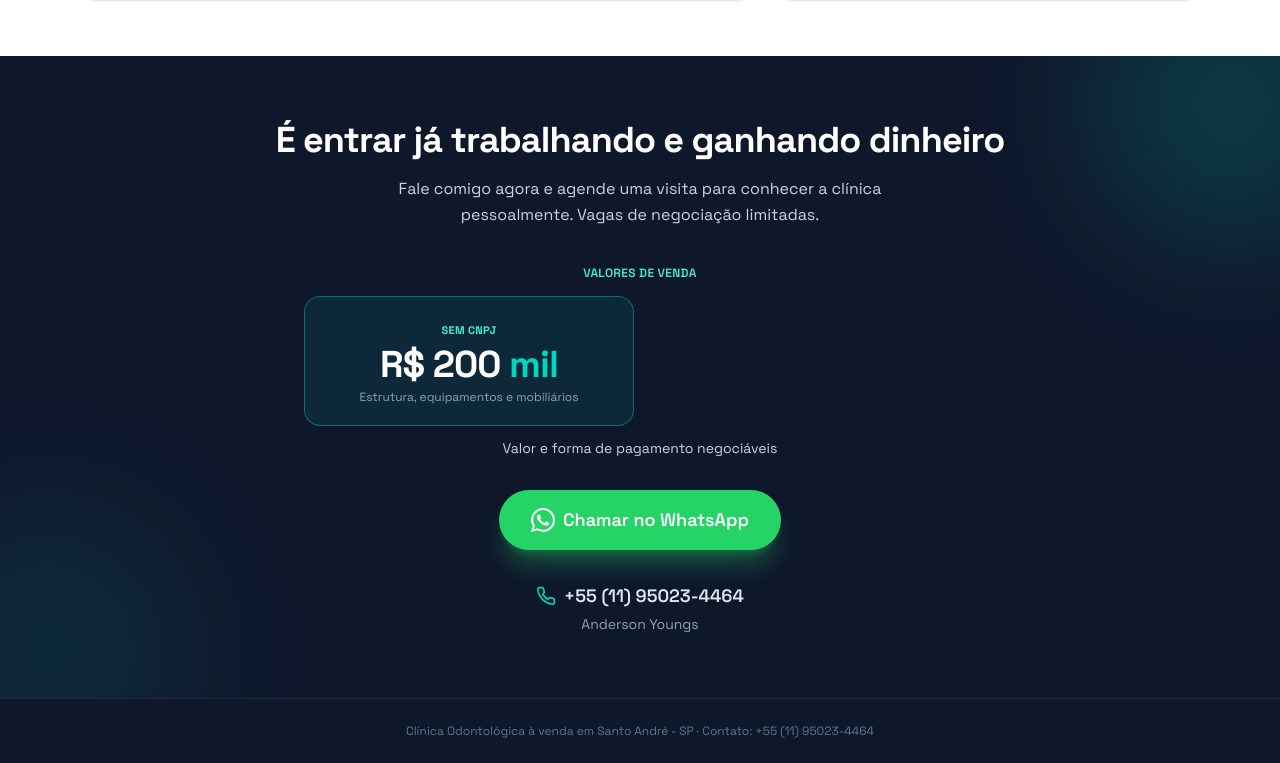
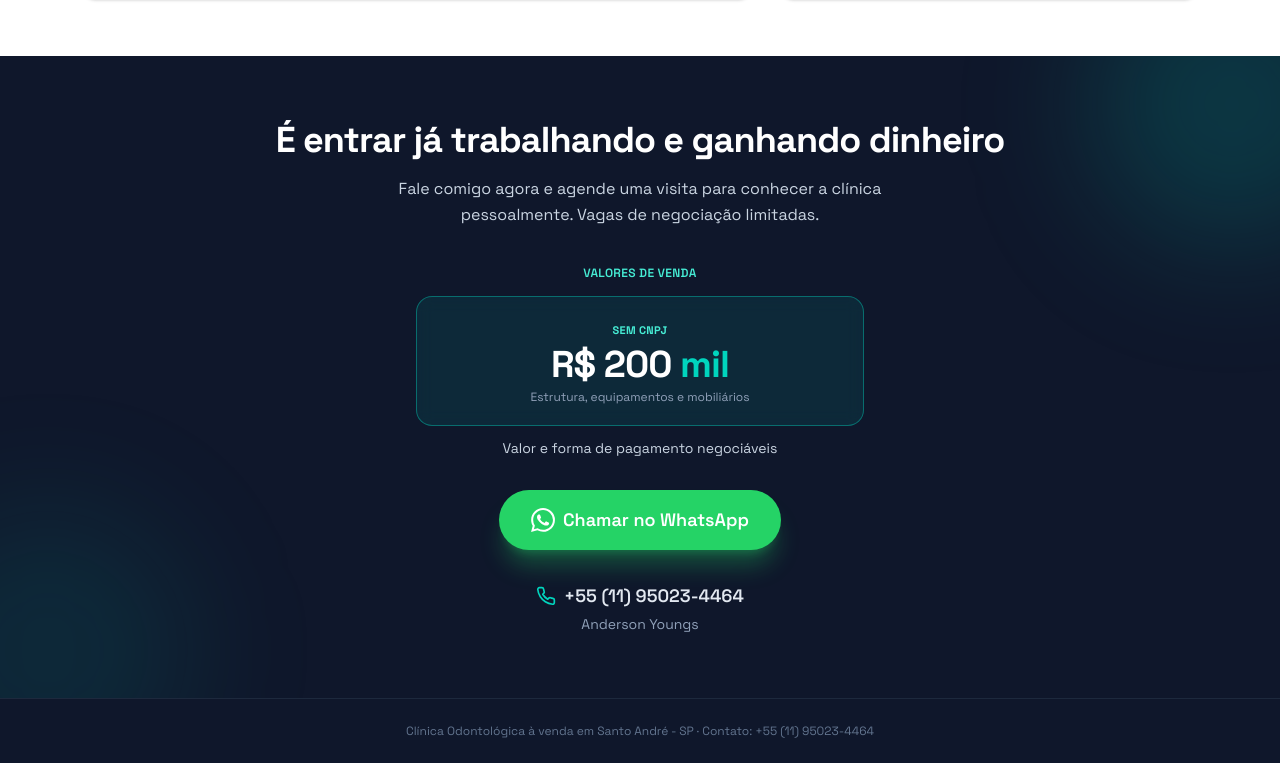
Before and after one commit to youngsbrasil/v0-landing-page-youngs-brasil, a Next.js app: page /venda-clinica-odontologica in a window 1280 px wide. Shown: the part 5105-5868 px from the top of the page. Built offline with nearby package versions, Linux system fonts and the light colour scheme.

Commit message:
Centraliza box de valores no rodapé

```diff
--- a/app/venda-clinica-odontologica/clinica-sale-page.tsx
+++ b/app/venda-clinica-odontologica/clinica-sale-page.tsx
@@ -625,20 +625,20 @@ export default function ClinicaSalePage() {
             </p>
           </Reveal>
           <Reveal delay={0.16}>
-            <div className="mx-auto mt-8 max-w-2xl">
-              <span className="text-xs font-semibold uppercase tracking-wide text-teal-300">
-                Valores de venda
-              </span>
-              <div className="mt-3 grid grid-cols-1 gap-3 sm:grid-cols-2">
-                {PRICING.map((p, i) => (
-                  <motion.div
+  <div className="mx-auto mt-8 max-w-2xl text-center">
+  <span className="text-xs font-semibold uppercase tracking-wide text-teal-300">
+  Valores de venda
+  </span>
+  <div className="mt-3 grid grid-cols-1 justify-items-center gap-3">
+  {PRICING.map((p, i) => (
+  <motion.div
                     key={p.key}
                     initial={{ opacity: 0, y: 16 }}
                     whileInView={{ opacity: 1, y: 0 }}
                     viewport={{ once: true }}
                     transition={{ duration: 0.5, delay: i * 0.12 }}
                     whileHover={{ y: -4 }}
-                    className={`rounded-2xl px-6 py-5 backdrop-blur-sm ${
+                    className={`mx-auto w-full max-w-md rounded-2xl px-6 py-5 backdrop-blur-sm ${
                       p.featured
                         ? "border border-teal-400/40 bg-teal-400/10"
                         : "border border-white/15 bg-white/5"
```
